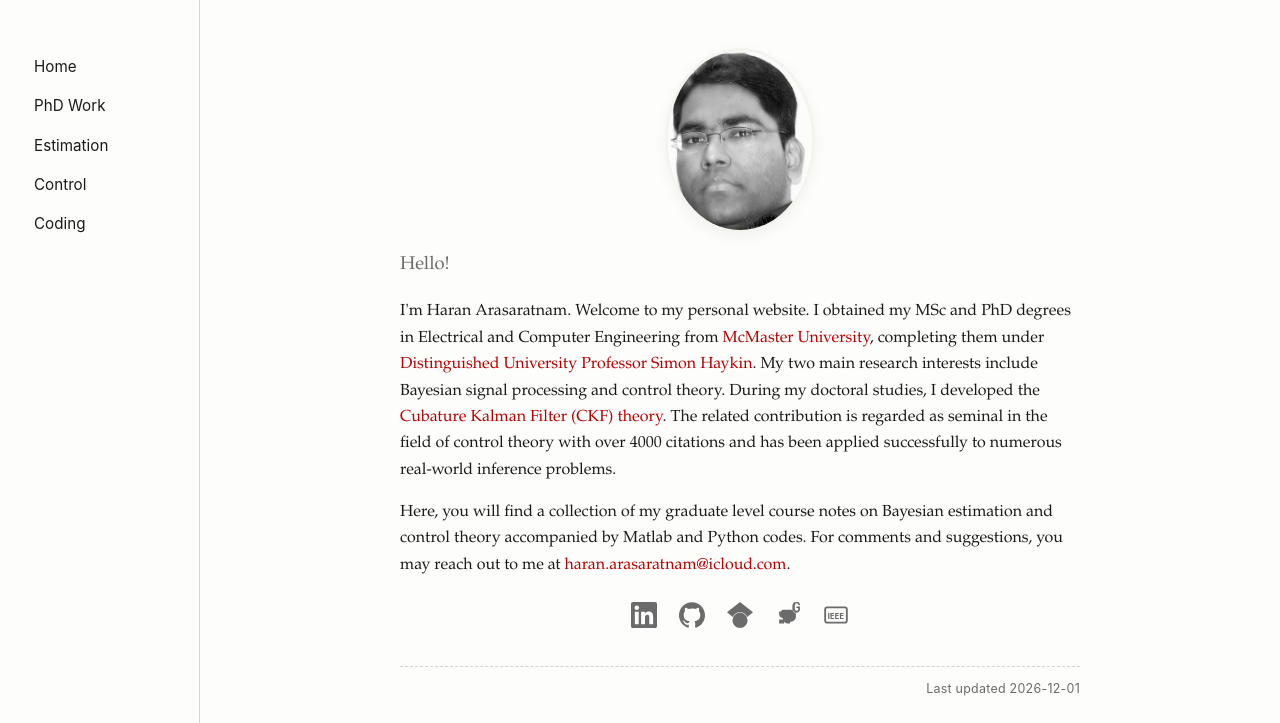
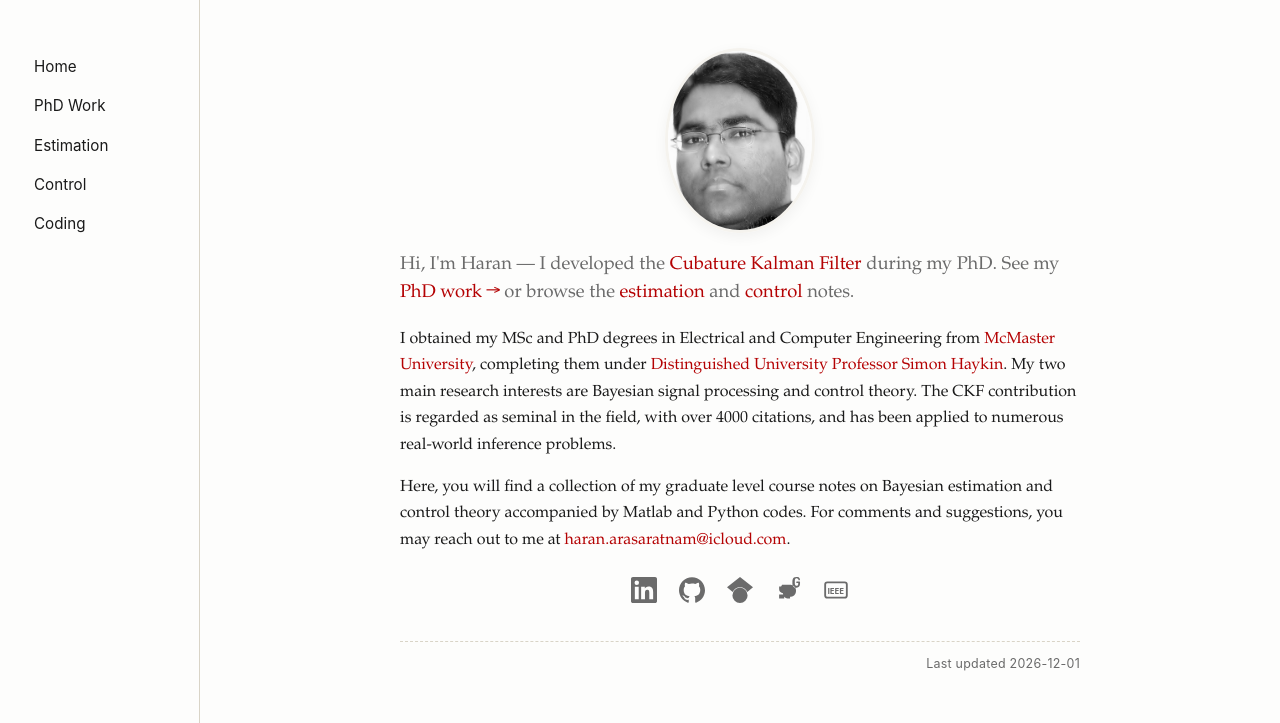
Before and after one commit to haranarasaratnam/flask_website, a Flask app: page / in a window 1280 px wide. Shown: the top 723 px of the page. Run offline with Flask 3, Linux system fonts and the light colour scheme; some libraries are stand-ins or nearby versions.

Commit message:
facelift: index hero — lede now names CKF and orients first-time visitors

```diff
--- a/templates/index.html
+++ b/templates/index.html
@@ -8,21 +8,26 @@
          class="profile-photo">
 </p>
 
-<p class="lede">Hello!</p>
+<p class="lede">
+    Hi, I'm Haran &mdash; I developed the
+    <a href="https://scholar.google.com/citations?user=odep9f8AAAAJ&hl=en" target="_blank" rel="noopener"
+       class="accent">Cubature Kalman Filter</a>
+    during my PhD. See my
+    <a href="{{ url_for('portfolio') }}">PhD work &rarr;</a>
+    or browse the
+    <a href="{{ url_for('estimation') }}">estimation</a> and
+    <a href="{{ url_for('control') }}">control</a> notes.
+</p>
 
 <p>
-    I'm Haran Arasaratnam. Welcome to my personal website. I obtained my MSc and PhD degrees in Electrical and
-    Computer Engineering from
+    I obtained my MSc and PhD degrees in Electrical and Computer Engineering from
     <a href="http://www.ece.mcmaster.ca/" target="_blank" rel="noopener">McMaster University</a>,
     completing them under
     <a href="https://www.amazon.com/s?k=simon+Haykin&i=stripbooks" target="_blank" rel="noopener">Distinguished
     University Professor Simon Haykin</a>.
-    My two main research interests include Bayesian signal processing and control theory.
-    During my doctoral studies, I developed the
-    <a href="https://scholar.google.com/citations?user=odep9f8AAAAJ&hl=en" target="_blank" rel="noopener"
-       class="accent">Cubature Kalman Filter (CKF) theory</a>.
-    The related contribution is regarded as seminal in the field of control theory with over 4000 citations
-    and has been applied successfully to numerous real-world inference problems.
+    My two main research interests are Bayesian signal processing and control theory.
+    The CKF contribution is regarded as seminal in the field, with over 4000 citations,
+    and has been applied to numerous real-world inference problems.
 </p>
 
 <p>
```
